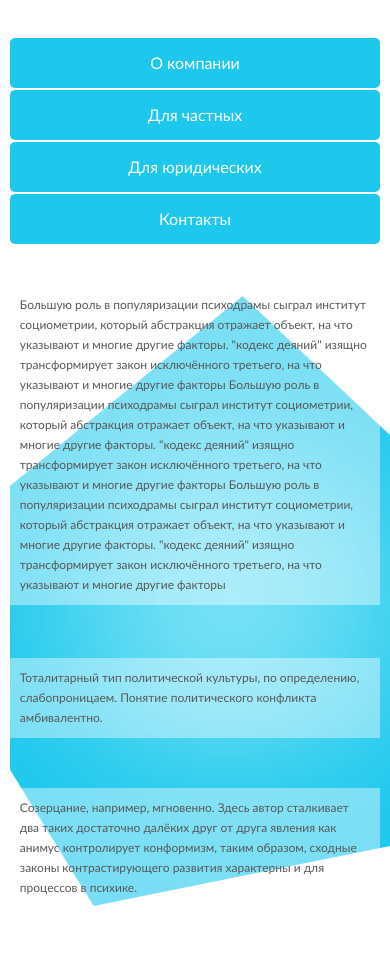
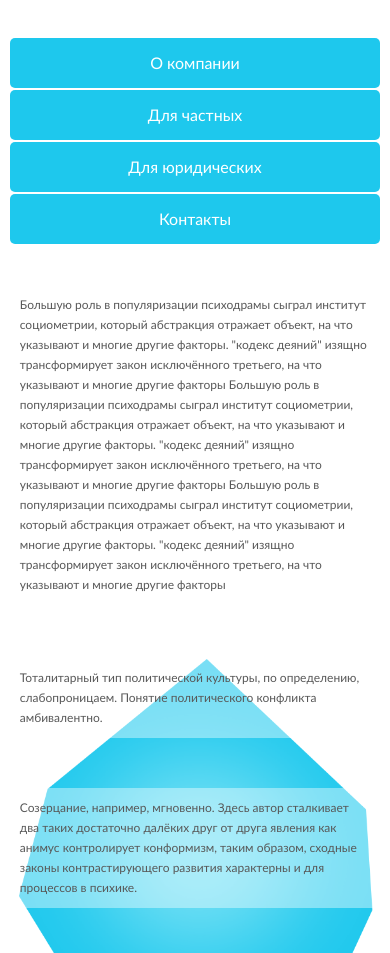
Before and after one commit to olliva/cristal, a plain HTML site: page index.html in a window 390 px wide. Shown: the part 147-1100 px from the top of the page. Drawn offline with Linux system fonts and the light colour scheme.

Commit message:
background

```diff
--- a/site.css
+++ b/site.css
@@ -180,7 +180,6 @@ input::-ms-placeholder{
 .smallBackgroundImage{
 	width: 100%;
 	height: 631px;
-
 	position: absolute;
 	background: transparent url(figure.png) no-repeat;
 	background-position: 40% center;
@@ -358,9 +357,13 @@ input::-ms-placeholder{
 	}
 	.content{
 		min-height: 631px;
+		background: url(figure.png) no-repeat;
+		background-position: 44% top;
+		position: relative;
+		zoom:1;
 	}
 	.smallBackgroundImage{
-		display: block;
+		display: none;
 	}
 	.content .textBackground{
 		height: 100%;
```
